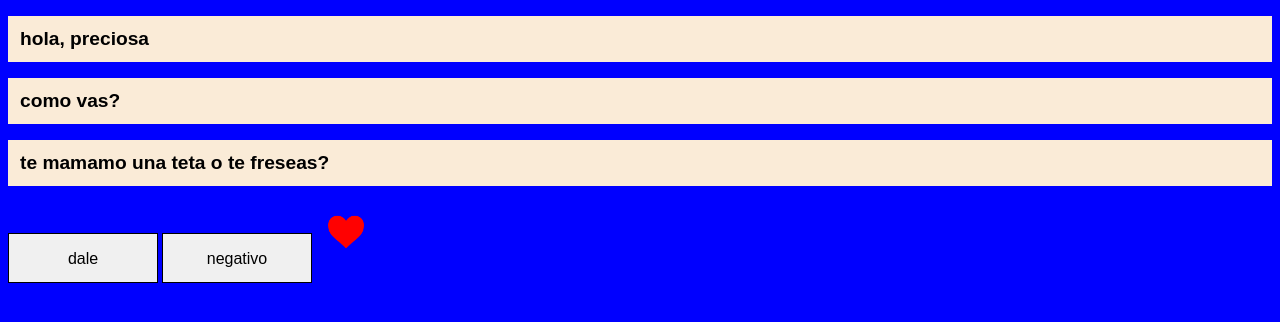
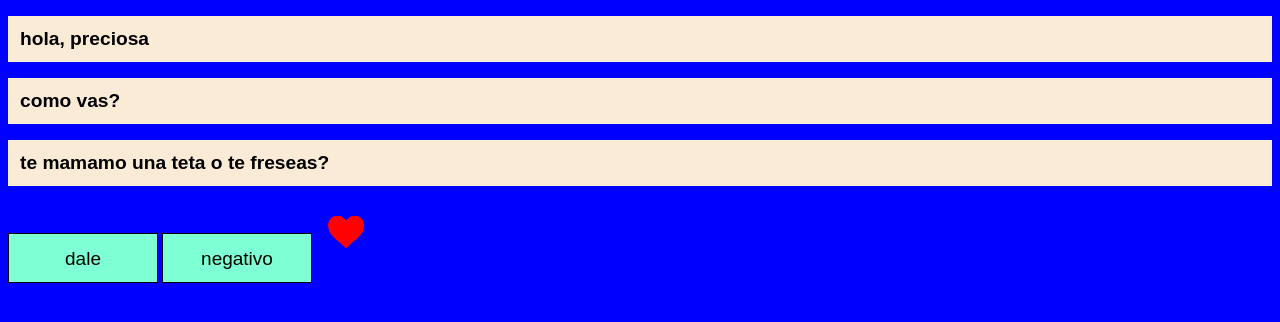
Before and after one commit to Ganscert/probando, a plain HTML site: page index.html in a window 1280 px wide. Drawn offline with Linux system fonts and the light colour scheme.

Commit message:
Update jj.css

```diff
--- a/jj.css
+++ b/jj.css
@@ -28,5 +28,6 @@ h2{
     margin: 0;                  /* Asegura que no haya márgenes adicionales */
     border: 1px solid #000;     /* Añade un borde para visualización */
     background-color: #f0f0f0;  /* Color de fondo para visualización */
-   font-size: 16px;
+   font-size: 19px;
+   background-color: aquamarine;
 }
```
